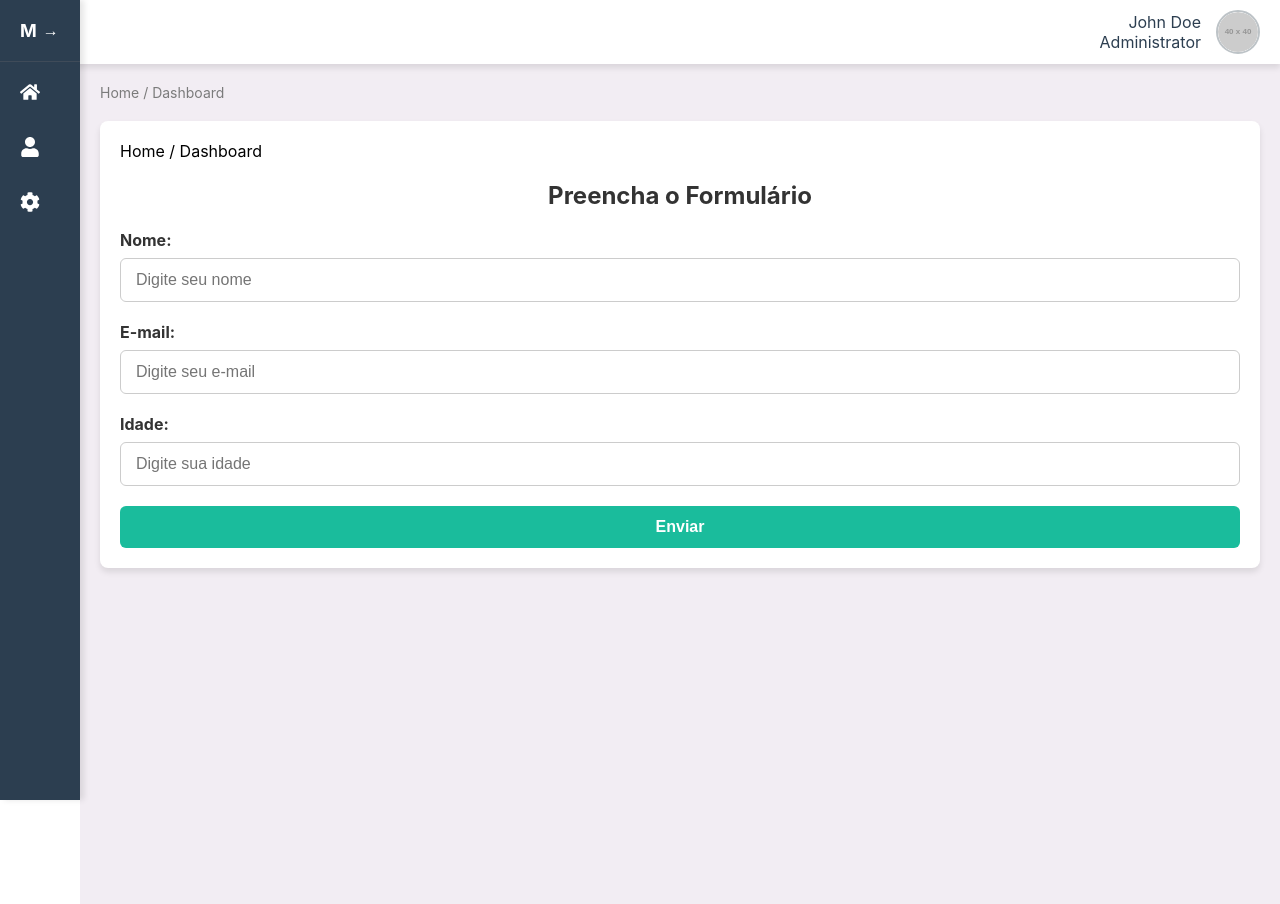
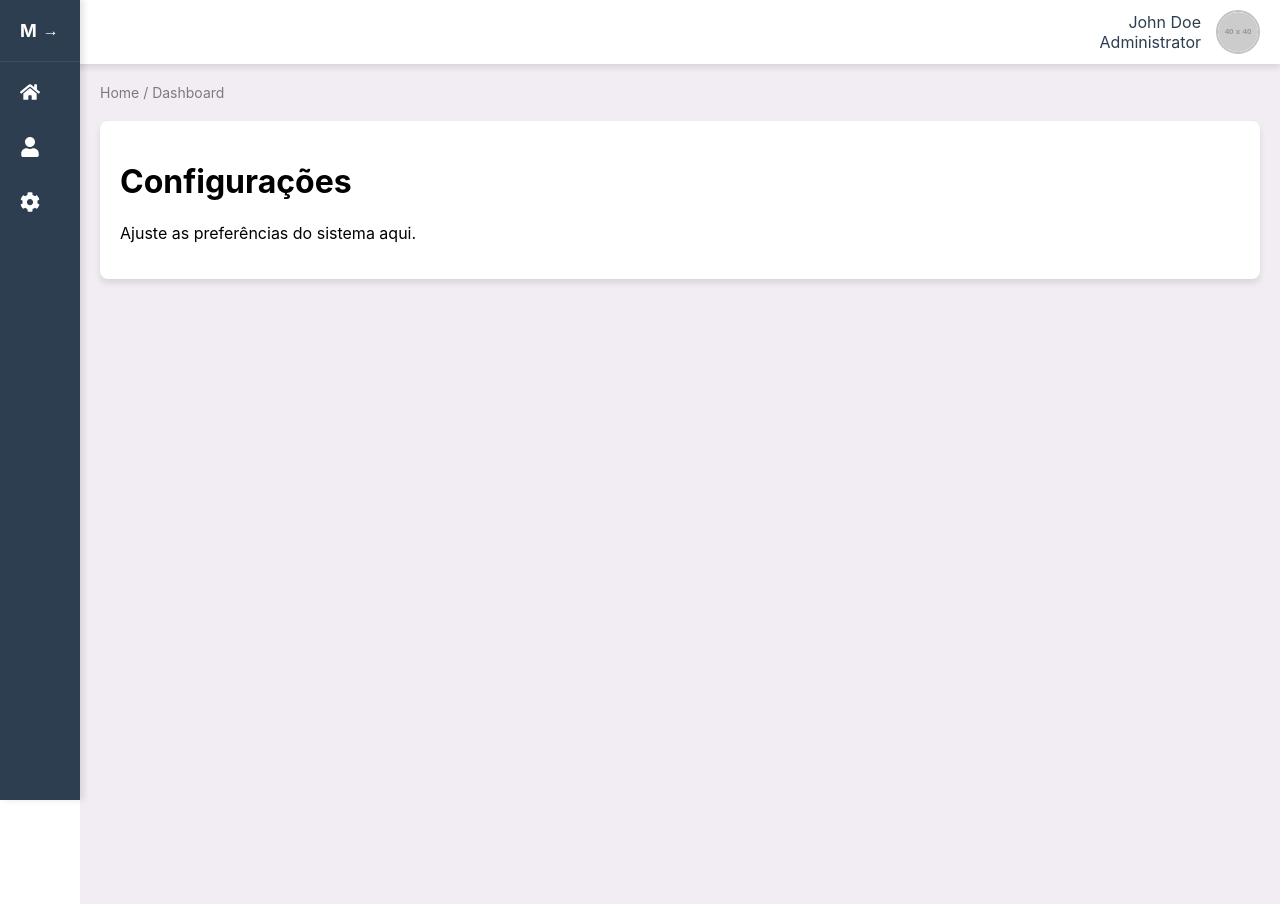
Before and after one commit to maurofidelis/freakit, a React (Create React App) app: page /settings in a window 1280 px wide. Built offline with nearby package versions, Linux system fonts and the light colour scheme.

Commit message:
suporte para react-route

```diff
--- a/src/App.js
+++ b/src/App.js
@@ -1,10 +1,15 @@
 import React, { useState } from "react";
+import { BrowserRouter as Router, Routes, Route } from "react-router-dom";
 import Navbar from "./components/Navbar/Navbar";
 import Sidebar from "./components/Sidebar/Sidebar";
+import MainContent from "./components/MainContent/MainContent";
 import logo from "./assets/logo.png";
 import { FaHome, FaUser, FaCog } from "react-icons/fa";
-import MainContent from "./components/MainContent/MainContent";
-import UserForm  from "./components/Forms/UserForm";
+
+// Páginas
+import HomePage from "./pages/HomePage";
+import ProfilePage from "./pages/ProfilePage";
+import SettingsPage from "./pages/SettingsPage";
 
 const App = () => {
   const [isSidebarExpanded, setIsSidebarExpanded] = useState(false);
@@ -18,6 +23,7 @@ const App = () => {
   const toggleSidebar = () => setIsSidebarExpanded(!isSidebarExpanded);
 
   return (
+    <Router>
       <div>
         <Navbar
           logo={logo}
@@ -33,17 +39,15 @@ const App = () => {
           menuItems={menuItems}
         />
         <MainContent isSidebarExpanded={isSidebarExpanded}>
-        {/* Breadcrumbs */}
-        <div className="breadcrumbs">
-          Home / Dashboard
-        </div>
-
-        {/* Conteúdo Principal */}
-        <div className="content-container">
-          <UserForm />
-        </div>
+          <Routes>
+            {/* Rotas para renderizar páginas */}
+            <Route path="/" element={<HomePage />} />
+            <Route path="/profile" element={<ProfilePage />} />
+            <Route path="/settings" element={<SettingsPage />} />
+          </Routes>
         </MainContent>
       </div>
+    </Router>
   );
 };
 
--- a/src/components/Sidebar/Sidebar.jsx
+++ b/src/components/Sidebar/Sidebar.jsx
@@ -1,4 +1,5 @@
 import React from "react";
+import { Link } from "react-router-dom";
 import PropTypes from "prop-types";
 import { FaHome, FaUser, FaCog } from "react-icons/fa";
 import {
@@ -30,10 +31,10 @@ const Sidebar = ({ isExpanded, toggleSidebar }) => {
       <SidebarMenu>
         {menuItems.map((item, index) => (
           <SidebarMenuItem key={index} isExpanded={isExpanded}>
-            <a href={item.link}>
+            <Link to={item.link}>
               <span className="icon">{item.icon}</span>
               {isExpanded && <span className="label">{item.label}</span>}
-            </a>
+            </Link>
           </SidebarMenuItem>
         ))}
       </SidebarMenu>
--- a/src/pages/HomePage.js
+++ b/src/pages/HomePage.js
@@ -0,0 +1,12 @@
+import React from "react";
+
+const HomePage = () => {
+  return (
+    <div>
+      <h1>Página Inicial</h1>
+      <p>Bem-vindo à página inicial do sistema!</p>
+    </div>
+  );
+};
+
+export default HomePage;
--- /dev/null
+++ b/src/pages/ProfilePage.js
@@ -0,0 +1,14 @@
+import React from "react";
+import UserForm from "../components/Forms/UserForm";
+
+const ProfilePage = () => {
+  return (
+    <div>
+      <h1>Perfil do Usuário</h1>
+      <p>Informações sobre o usuário logado.</p>
+      <UserForm />
+    </div>
+  );
+};
+
+export default ProfilePage;
--- /dev/null
+++ b/src/pages/SettingsPage.js
@@ -0,0 +1,12 @@
+import React from "react";
+
+const SettingsPage = () => {
+  return (
+    <div>
+      <h1>Configurações</h1>
+      <p>Ajuste as preferências do sistema aqui.</p>
+    </div>
+  );
+};
+
+export default SettingsPage;
```
Also changed, not shown: 2 other files (tests, documents, lock files or other folders). Lines whose indentation alone changed are shown as unchanged.
